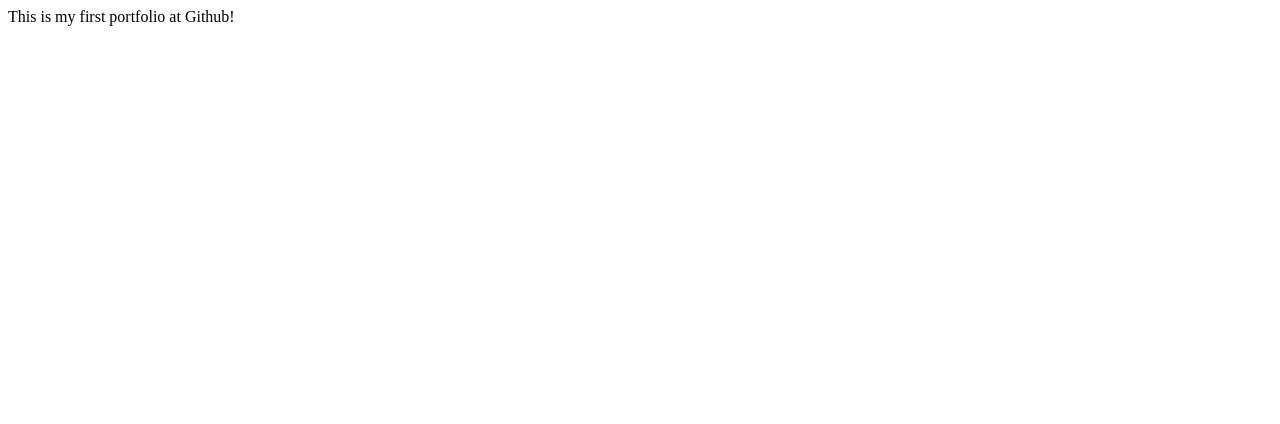
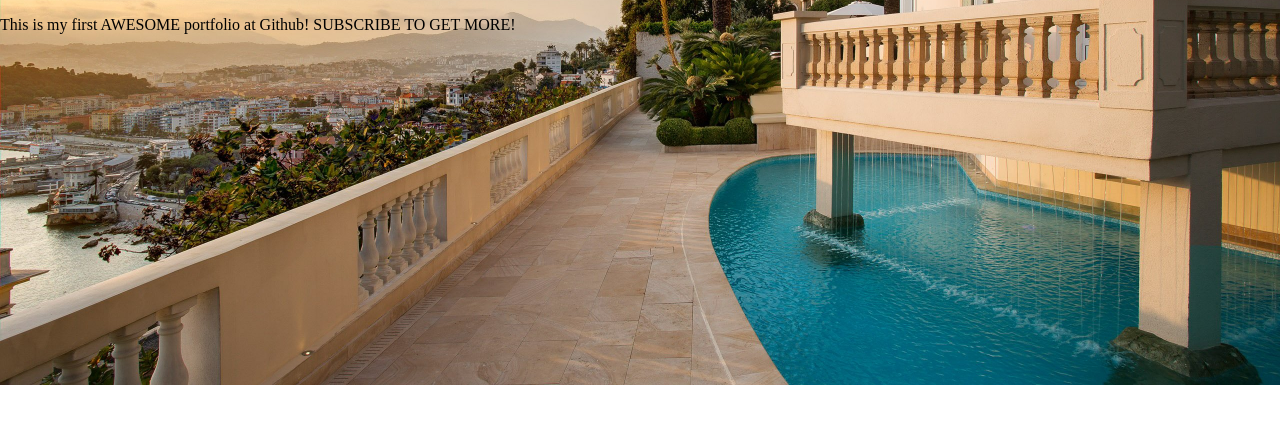
Before and after one commit to Sabaton7535/Sabaton7535.github.io, a plain HTML site: page index.html in a window 1280 px wide. Drawn offline with Linux system fonts and the light colour scheme.

Commit message:
Update index.html

```diff
--- a/index.html
+++ b/index.html
@@ -1,14 +1,25 @@
-<!DOCTYPE>
+<!DOCTYPE html>
 
 <html>
 
     <head>
     <meta charset="UTF8">
     <title>Portfolio</title>
+        <style>
+            body {
+                margin: 0;
+                padding: 0;
+                background-image: url("3.jpg");
+                background-position: center;
+                background-repeat: no-repeat;
+                background-size: cover;
+            }
+
+        </style>
     </head>
 
     <body>
-      <p>This is my first portfolio at Github!</p>
+      <p>This is my first AWESOME portfolio at Github! SUBSCRIBE TO GET MORE!</p>
     </body>
 
 </html>
```
